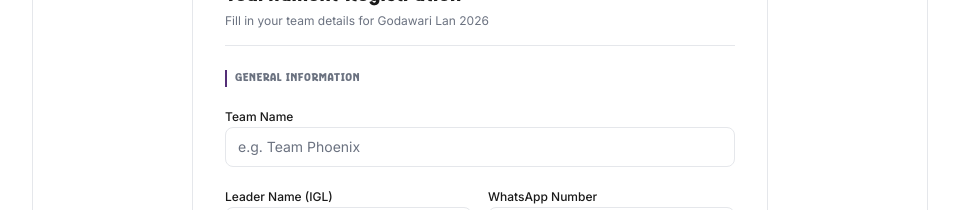
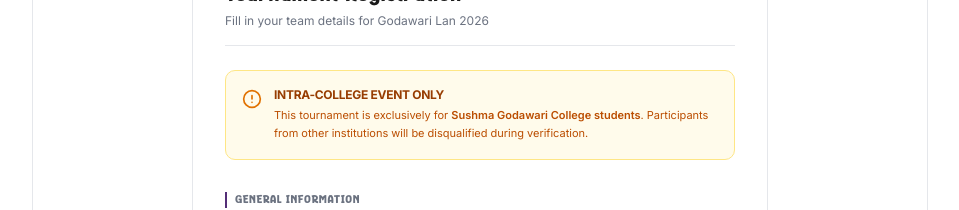
Before and after one commit to Manish-Tamang/godawari-lan, a Next.js app: page /register in a window 1280 px wide. Shown: the part 149-359 px from the top of the page, without its empty margins (160-1119 px from the left). Built offline with nearby package versions, Linux system fonts and the light colour scheme.

Commit message:
feat: add tournament registration form and top banner components for tournament registration.

```diff
--- a/components/registration-form.tsx
+++ b/components/registration-form.tsx
@@ -5,7 +5,7 @@ import { useState } from 'react';
 import { Button } from '@/components/ui/button';
 import { Input } from '@/components/ui/input';
 import { Alert, AlertDescription } from '@/components/ui/alert';
-
+import { AlertCircle } from 'lucide-react';
 import { toast } from "sonner"
 
 interface TeamData {
@@ -160,6 +160,18 @@ export function RegistrationForm({ onSuccess }: { onSuccess: () => void }) {
           <p className="text-xs text-muted-foreground mt-1">Fill in your team details for Godawari Lan 2026</p>
         </div>
 
+        {/* Intra-College Disclaimer */}
+        <div className="mb-8 p-4 bg-amber-50 border border-amber-200 rounded-lg flex items-start gap-3">
+          <AlertCircle className="w-5 h-5 text-amber-600 shrink-0 mt-0.5" />
+          <div className="space-y-1">
+            <p className="text-xs font-bold text-amber-800 uppercase tracking-tight">Intra-College Event Only</p>
+            <p className="text-[11px] text-amber-700 leading-relaxed">
+              This tournament is exclusively for <span className="font-semibold">Sushma Godawari College students</span>.
+              Participants from other institutions will be disqualified during verification.
+            </p>
+          </div>
+        </div>
+
         {message && message.type === 'error' && (
           <div className="mb-6 p-3 rounded text-xs bg-red-50 text-red-700">
             {message.text}
```
